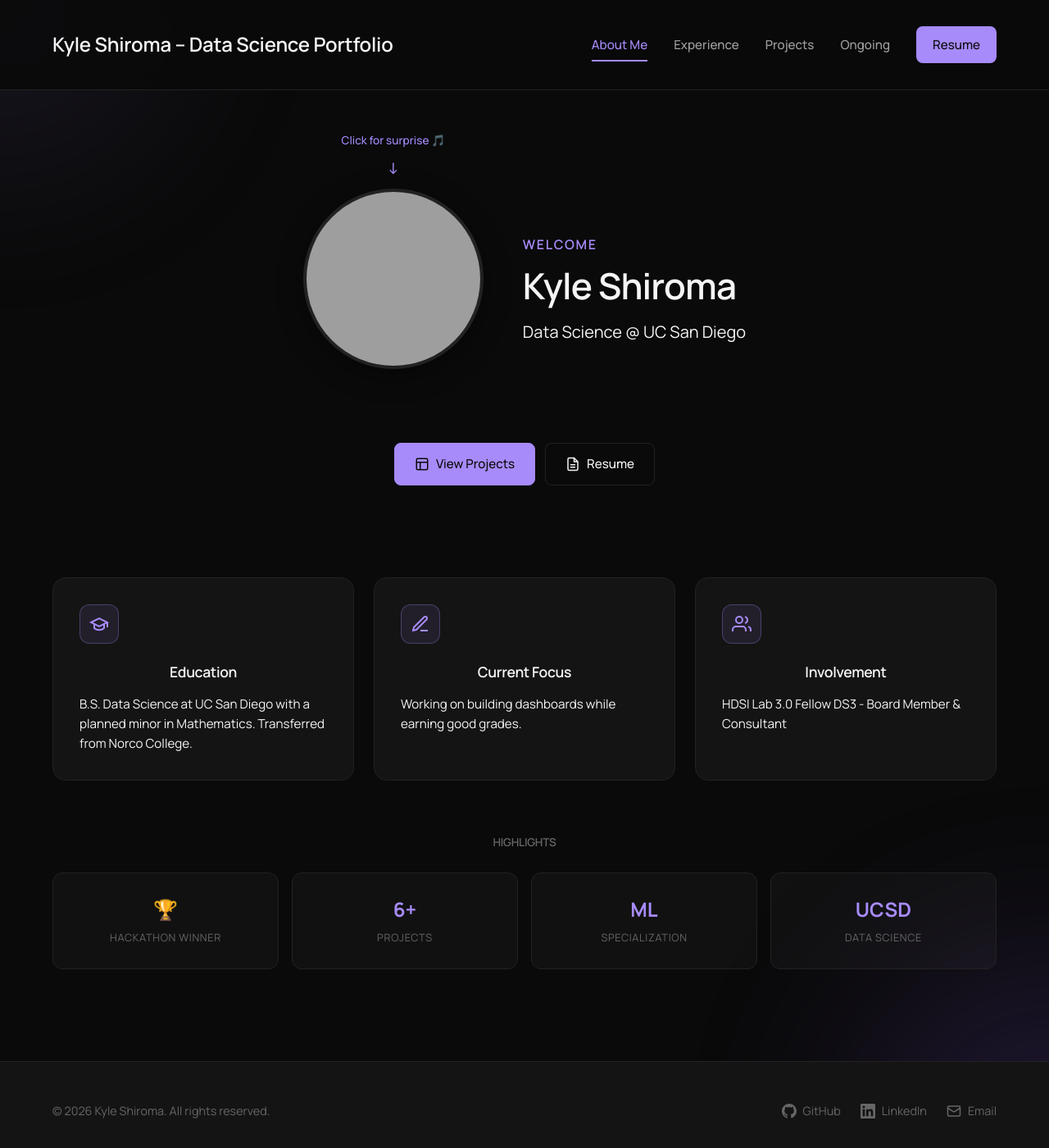
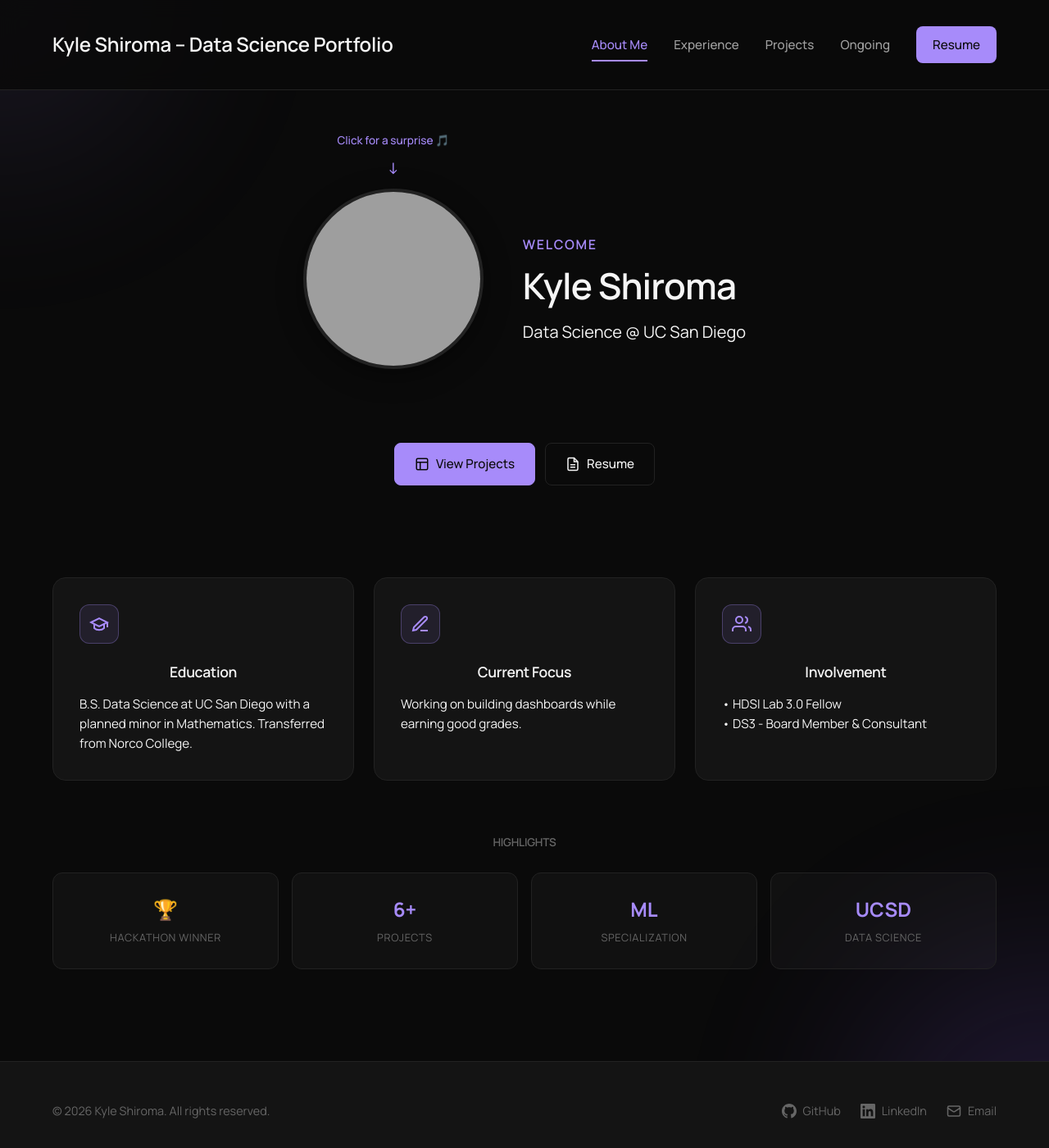
Before and after one commit to k-shiroma-code/k-shiroma-code.github.io, a Jekyll site: the page built from index.md, in a window 1280 px wide and 1400 px high. Shown: the whole window at 82% size. Built offline with Jekyll 4.4.1, drawn with Linux system fonts in a browser that asks for light colours; some web fonts are replaced; grey boxes are pictures that could not be loaded.

Commit message:
Update index.md

```diff
--- a/index.md
+++ b/index.md
@@ -484,7 +484,7 @@ permalink: /
 <section class="hero-section">
   <div class="hero-top">
     <div class="profile-container">
-      <span class="music-caption">Click for surprise 🎵</span>
+      <span class="music-caption">Click for a surprise 🎵</span>
       <img
         src="{{ site.baseurl }}/assets/img/IMG_9510.jpg"
         alt="Kyle Shiroma"
@@ -606,7 +606,10 @@ permalink: /
       <svg width="24" height="24" viewBox="0 0 24 24" fill="none" stroke="currentColor" stroke-width="2"><path d="M17 21v-2a4 4 0 0 0-4-4H5a4 4 0 0 0-4 4v2"/><circle cx="9" cy="7" r="4"/><path d="M23 21v-2a4 4 0 0 0-3-3.87"/><path d="M16 3.13a4 4 0 0 1 0 7.75"/></svg>
     </div>
     <h3 class="info-card-title">Involvement</h3>
-    <p class="info-card-text">HDSI Lab 3.0 Fellow DS3 - Board Member & Consultant</p>
+    <p class="info-card-text">
+      • HDSI Lab 3.0 Fellow<br>
+      • DS3 - Board Member & Consultant
+    </p>
   </div>
 </section>
 
```
